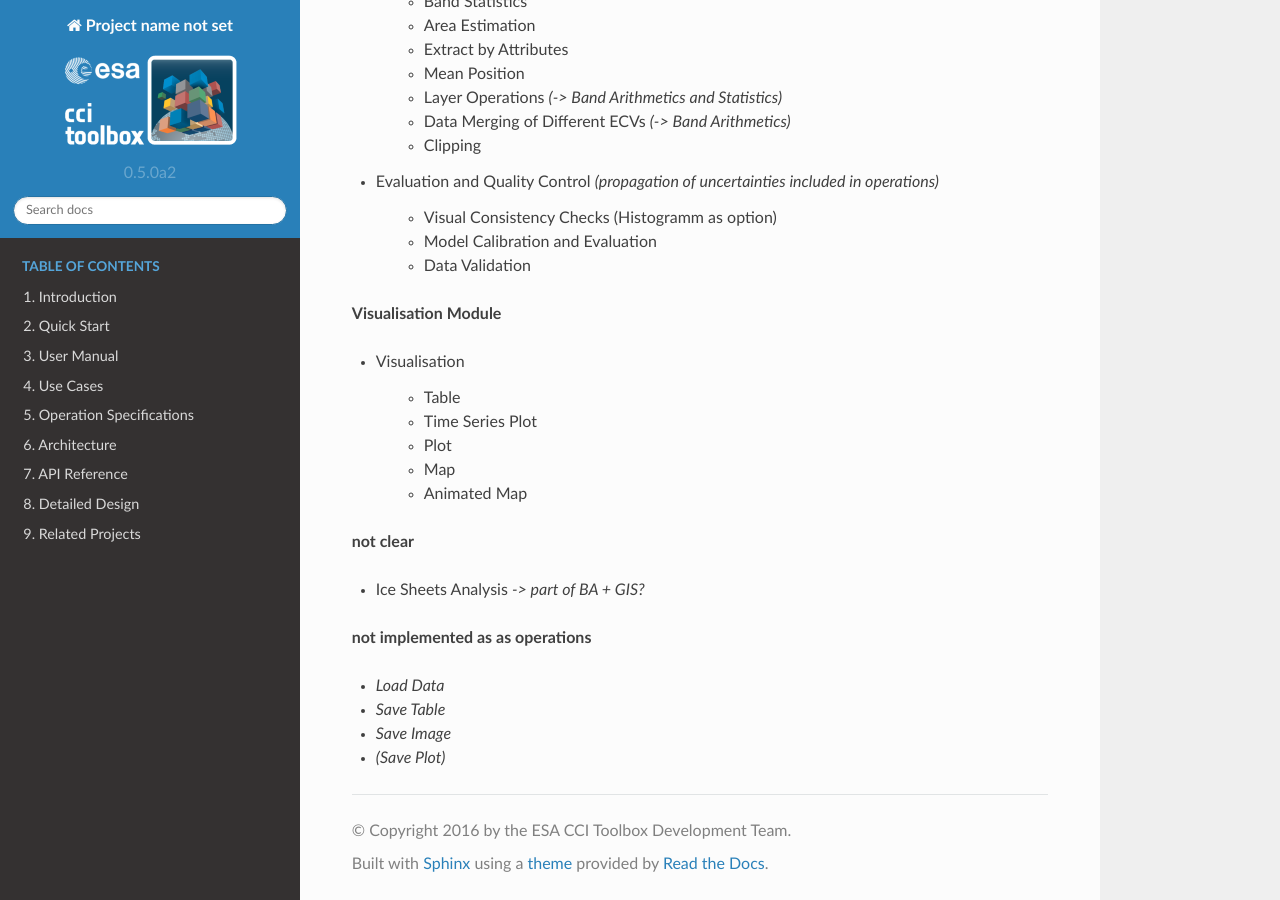
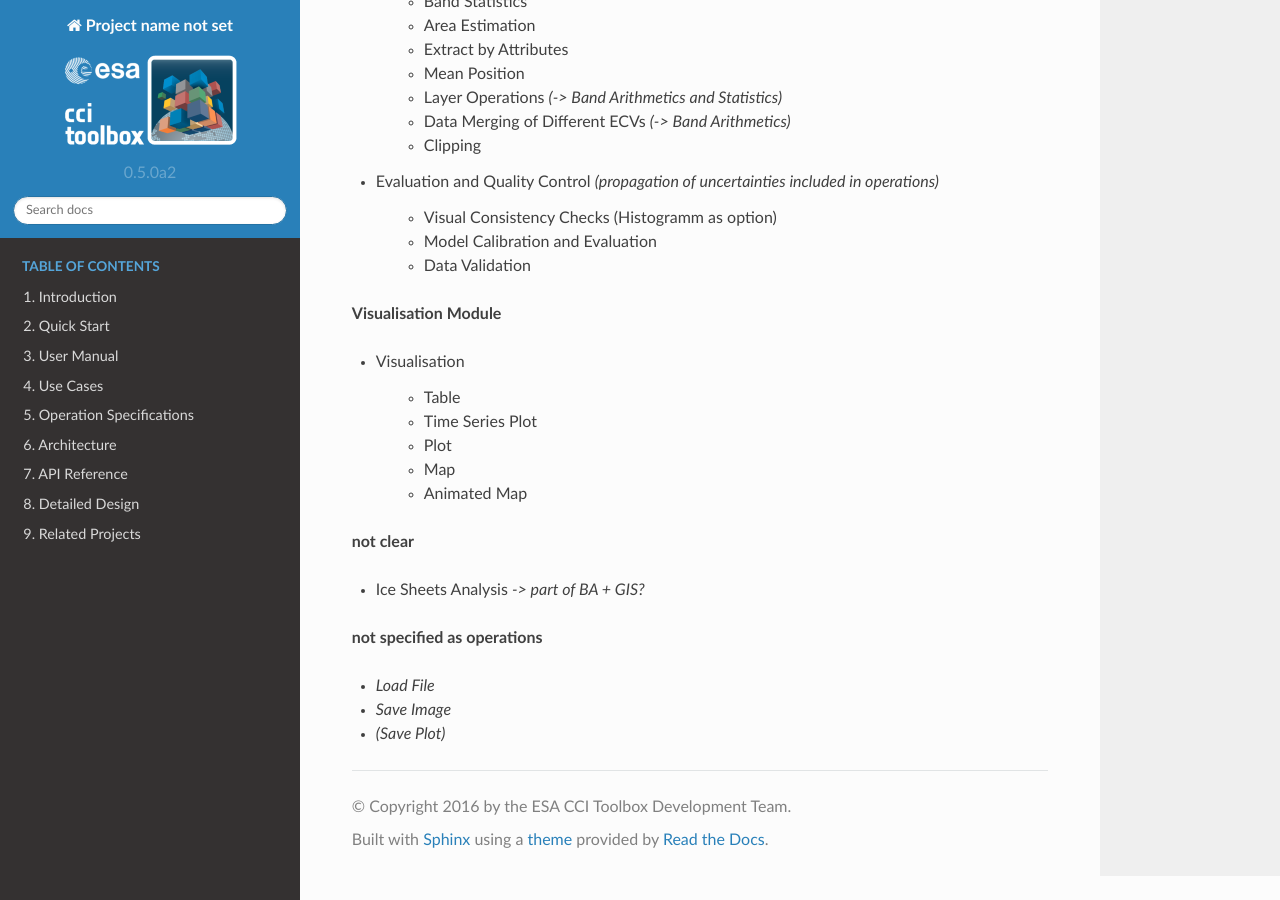
Before and after one commit to CCI-Tools/cate, a Sphinx documentation site: the page built from doc/source/op_specs/op_spec_overview.rst, in a window 1280 px wide and 900 px high, scrolled down 3122 px. Built offline with Sphinx 7.4.7 and the Read the Docs theme 2.0.0, drawn with Linux system fonts in a browser that asks for light colours.

Commit message:
updated op_spec_overview.rst

```diff
--- a/doc/source/op_specs/op_spec_overview.rst
+++ b/doc/source/op_specs/op_spec_overview.rst
@@ -175,9 +175,8 @@ Operations
 - Ice Sheets Analysis *-> part of BA + GIS?*
 
 
-**not implemented as as operations**
+**not specified as operations**
 
-- *Load Data*
-- *Save Table*
+- *Load File*
 - *Save Image*
 - *(Save Plot)*
```
